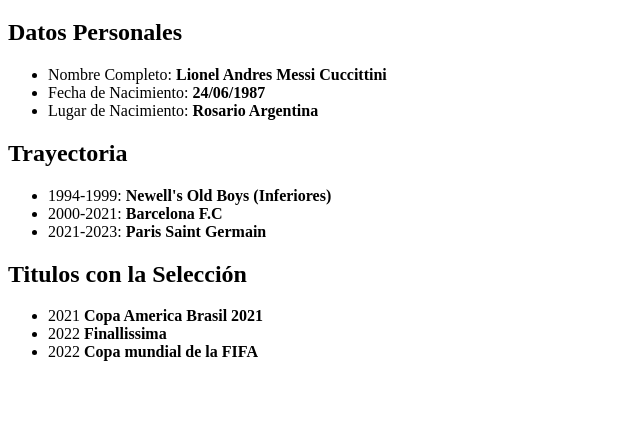
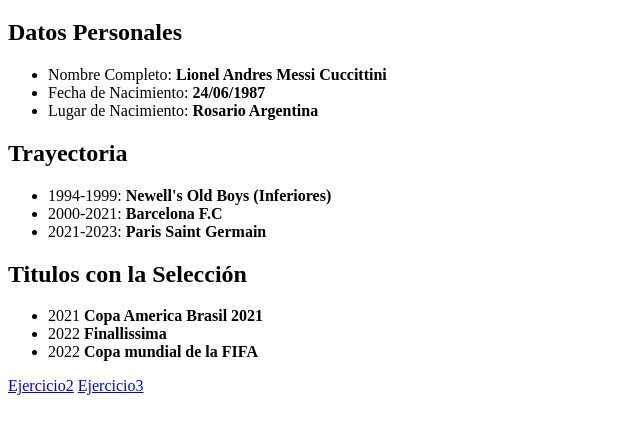
Before and after one commit to FlorenciaAc/nucba, a plain HTML site: page index.html in a window 1280 px wide. Shown: the part 61-494 px from the top of the page, without its empty margins (0-640 px from the left). Drawn offline with Linux system fonts and the light colour scheme.

Commit message:
agregue link a ejercicios 2 y 3

```diff
--- a/index.html
+++ b/index.html
@@ -28,5 +28,9 @@
         <li>2022 <b>Finallissima</b></li>
         <li>2022 <b>Copa mundial de la FIFA</b></li>
   </ul>
+
+  <a href="Listasanidadas.html">Ejercicio2</a>
+  <a href="Formulario.html">Ejercicio3</a>
+
 </body>
 </html>
```
Also changed, not shown: Formulario.html (+1 -1 lines).
